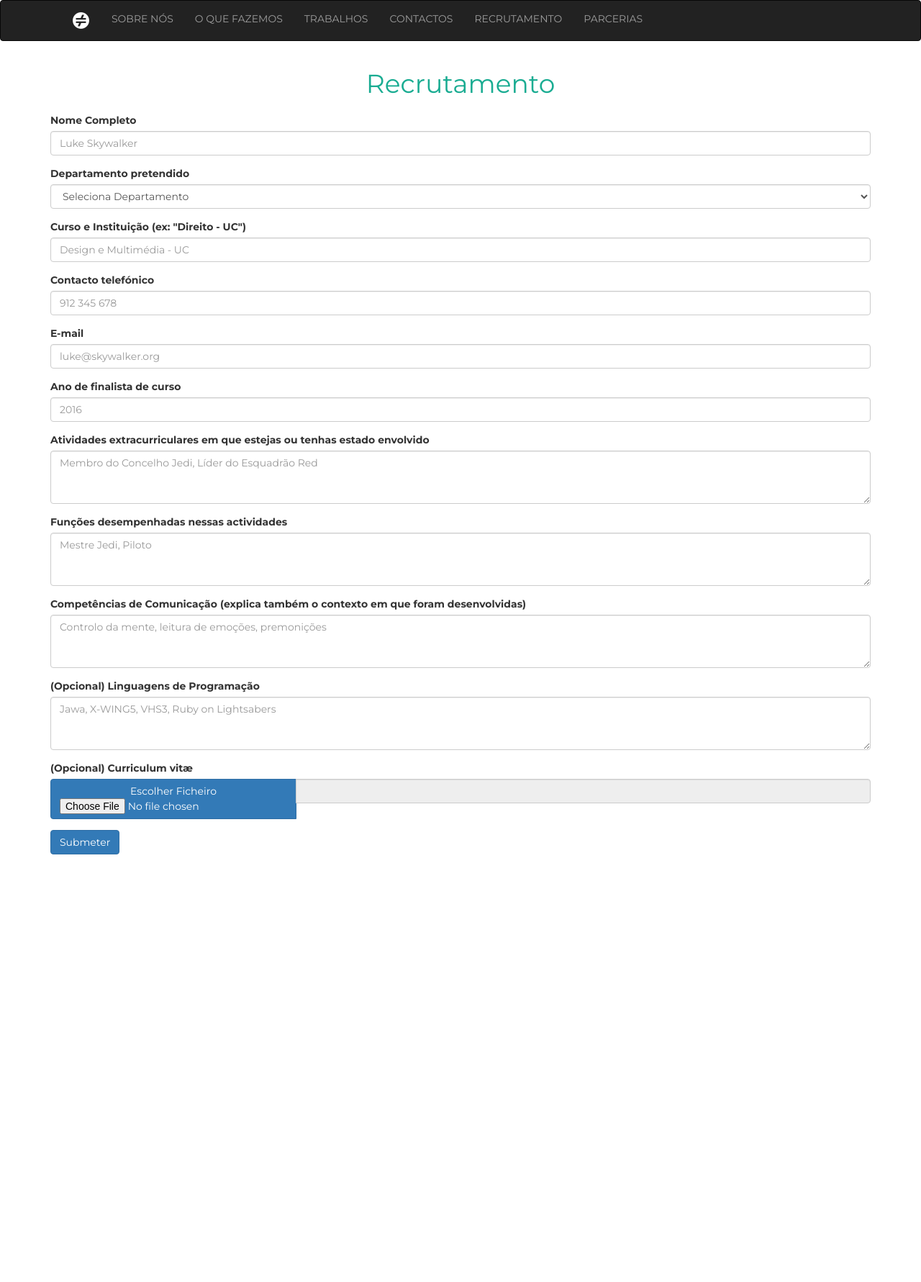
After one commit to compulsions/site-resistance, a PHP site: page /recrutamento.html in a window 1280 px wide. The commit adds this page. Shown: the whole page at 72% size. Run offline with PHP 8.4, Linux system fonts and the light colour scheme; some libraries are stand-ins or nearby versions.

Commit message:
animação navbar inicial fixed & formulário recrutamento

```diff
--- a/css/style.css
+++ b/css/style.css
@@ -1,6 +1,14 @@
 body{
 	font-family: 'Montserrat', sans-serif;
 }
+
+.navbar-sectionInicial{
+	top: 90%;
+    position: absolute;
+    width: 100%;
+    z-index: 2;
+}
+
 .fundo{
 	display: block;
 	width: 100%;
--- /dev/null
+++ b/recrutamento.html
@@ -0,0 +1,137 @@
+<html>
+<head>
+	<meta charset="UTF-8" />
+	<meta http-equiv="X-UA-Compatible" content="IE=edge,chrome=1">
+	<link rel="stylesheet" type="text/css" href="css/normalize.css" />
+	<link rel="stylesheet" type="text/css" href="css/demo.css" />
+	<link rel="stylesheet" type="text/css" href="css/icons.css" />
+	<link rel="stylesheet" type="text/css" href="css/component.css" />
+	<link rel="stylesheet" type="text/css" href="css/caption_hover.css" />
+
+	<link rel="stylesheet" type="text/css" href="css/bootstrap.css" />
+	<link rel="stylesheet" type="text/css" href="css/style.css" />
+
+	<title>Resistance</title>
+	<script src="https://ajax.googleapis.com/ajax/libs/jquery/1.11.3/jquery.min.js"></script>
+	<script src="js/modernizr.custom.js"></script>
+	<script src="js/bootstrap.js"></script>
+	<link href='https://fonts.googleapis.com/css?family=Montserrat:400,700' rel='stylesheet' type='text/css'>
+	<script src="js/toucheffects.js"></script>
+
+</head>
+<body>
+ 	<nav class="navbar navbar-default navbar-inverse" role="navigation">
+            <div class="container">
+                <div class="navbar-header page-scroll">
+                    <button type="button" class="navbar-toggle collapsed" data-toggle="collapse" data-target="#navbar-collapse" aria-expanded="false">
+                    </button>
+                    <a class="navbar-brand page-scroll" href="#sectionInicial"></a>
+                </div>
+                <div class="collapse navbar-collapse" id="navbar-collapse">
+                    <ul class="nav navbar-nav" role="tablist">
+                    	<li><a class="page-scroll" href="index.html"><img class="logo_nav" src="img/logo_nav.png" alt="background"></a></li>
+                        <li><a class="page-scroll" href="index.html#sectionSobre">SOBRE NÓS</a></li>
+                        <li><a class="page-scroll" href="index.html#sectionfazemos">O QUE FAZEMOS</a></li>
+                        <li><a class="page-scroll" href="index.html#sectionWork"> TRABALHOS</a></li>
+                        <li><a class="page-scroll" href="index.html#sectionContactos">CONTACTOS</a></li>
+                        <li><a class="page-scroll" href="index.html#sectionRecrutamento"> RECRUTAMENTO</a></li>
+                        <li><a class="page-scroll" href="index.html#sectionParcerias">PARCERIAS</a></li>
+                    </ul>
+                </div>
+            </div>
+        </nav>
+
+	<div class="container demo-3">
+
+		<h1 class="titulo_team"> Recrutamento</h1>
+		<form action="obrigado.php" method="post" enctype="multipart/form-data" class="form-recrutamento">
+								<div class="form-group">
+									<label for="nome" class="control-label">Nome Completo</label>
+									<input type="text" class="form-control" id="nome" pattern="([A-ZÀ-ÖØ-Þ][a-zß-öø-ÿ]{2,19} ?){1,2}" required name="name" placeholder="Luke Skywalker">
+								</div>
+
+								<div class="form-group">
+									<label for="departamento" class="control-label">Departamento pretendido</label>
+									<select name="departamento" class="form-control" required>
+										<option value="" >Seleciona Departamento</option>
+										<?php $query = "SELECT * FROM departments";
+
+										$stmt = $db->prepare($query);
+										$stmt->execute();
+
+										$rows = $stmt->fetchAll();
+
+										foreach($rows as $row):  ?>
+
+											<option value="<?php echo $row['id']; ?>" ><?php echo $row['name']; ?></option>
+
+									<?php endforeach;  ?>
+										<option value="99" >Sem Preferência</option>
+									</select>
+								</div>
+
+								<div class="form-group">
+									<label for="curso" class="control-label">Curso e Instituição (ex: "Direito - UC")</label>
+									<input type="text" class="form-control" id="curso" name="curso" placeholder="Design e Multimédia - UC" required>
+								</div>
+
+								<div class="form-group">
+									<label for="telemovel" class="control-label">Contacto telefónico</label>
+									<input type="tel" class="form-control" id="telemovel" name="telemovel" pattern="[0-9]{9}" placeholder="912 345 678" required>
+								</div>
+
+								<div class="form-group">
+									<label for="email" class="control-label">E-mail</label>
+									<input type="email" class="form-control" id="email" name="email" pattern="[a-z0-9._%+-]+@[a-z0-9.-]+\.[a-z]{2,3}$" placeholder="luke@skywalker.org" data-error="Por favor insira um endereço de email válido" required>
+								</div>
+
+								<div class="form-group">
+									<label for="ano" class="control-label">Ano de finalista de curso</label>
+									<input type="number" class="form-control" max="2030" min="2014" id="ano" name="ano" placeholder="2016" data-error="Por favor insira um número" required>
+								</div>
+
+								<div class="form-group">
+									<label for="actividades" class="control-label">Atividades extracurriculares em que estejas ou tenhas estado envolvido</label>
+									<textarea class="form-control" rows="3" name="actividades" placeholder="Membro do Concelho Jedi, Líder do Esquadrão Red" required></textarea>
+								</div>
+
+								<div class="form-group">
+									<label for="funcoes" class="control-label">Funções desempenhadas nessas actividades</label>
+									<textarea class="form-control" rows="3" name="funcoes" placeholder="Mestre Jedi, Piloto" required></textarea>
+								</div>
+
+								<div class="form-group">
+									<label for="comunicacao" class="control-label">Competências de Comunicação (explica também o contexto em que foram desenvolvidas)</label>
+									<textarea class="form-control" rows="3" name="comunicacao" placeholder="Controlo da mente, leitura de emoções, premonições" required></textarea>
+								</div>
+
+								<div class="form-group">
+									<label for="linguagens" class="control-label">(Opcional) Linguagens de Programação</label>
+									<textarea class="form-control" rows="3" name="linguagens" placeholder="Jawa, X-WING5, VHS3, Ruby on Lightsabers"></textarea>
+								</div>
+
+								<div class="form-group">
+									<label for="cv" class="control-label">(Opcional) Curriculum vitæ</label>
+									 <div class="input-group">
+										<span class="input-group-btn">
+											<span class="btn btn-primary btn-file">
+												Escolher Ficheiro <input  id="cv" name="cv" type="file">
+											</span>
+										</span>
+										<input type="text" class="form-control" readonly>
+									</div>
+								</div>
+
+								<button type="submit" class="btn btn-default btn-primary submeter">Submeter</button>
+
+							</form>
+
+	</div>
+
+	<!--é so porque me faz impressão nao ter scroll para baixo, depois é apra tirar
+			-->
+	<br><br><br><br><br><br><br><br><br><br><br><br><br><br><br><br><br><br><br><br><br><br><br><br><br><br><br><br><br>
+
+</body>
+
+</html>
```
Also changed, not shown: index.html (+4 -6 lines), js/script.js (+9 -11 lines).
